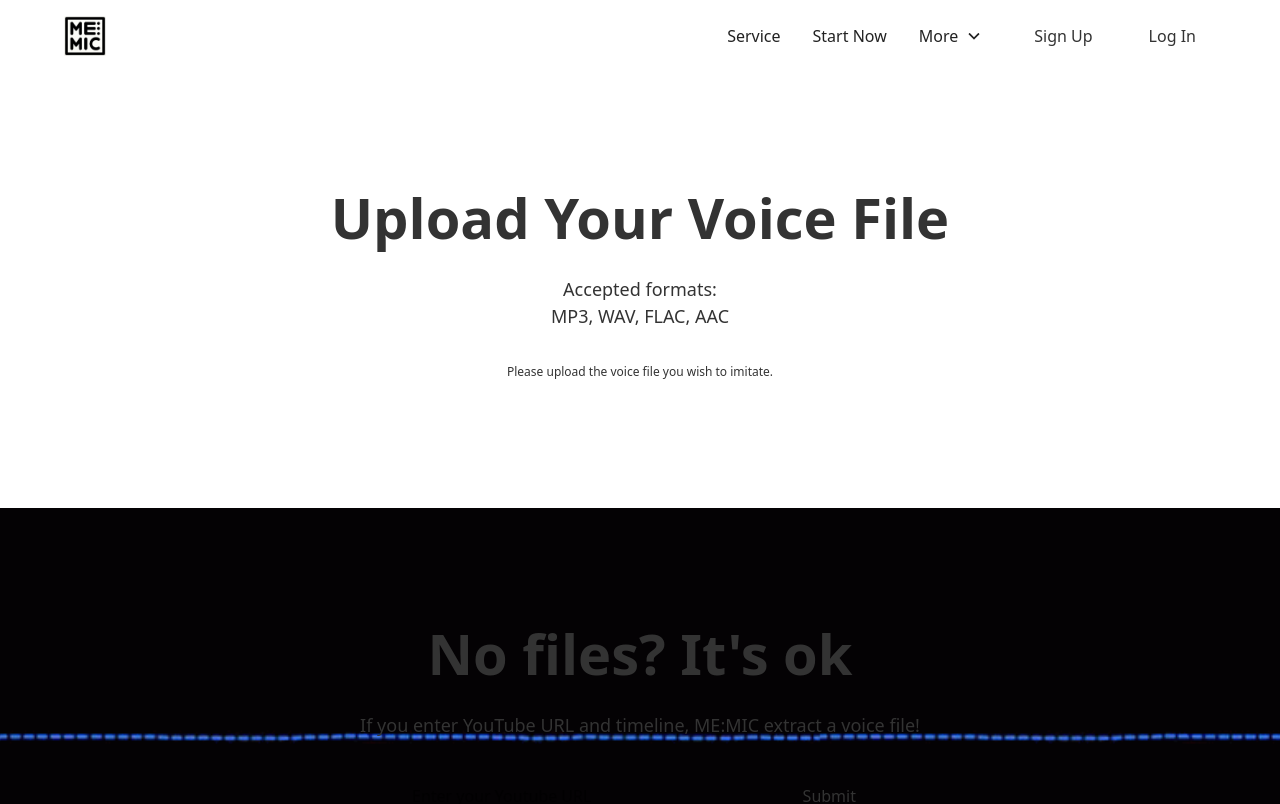
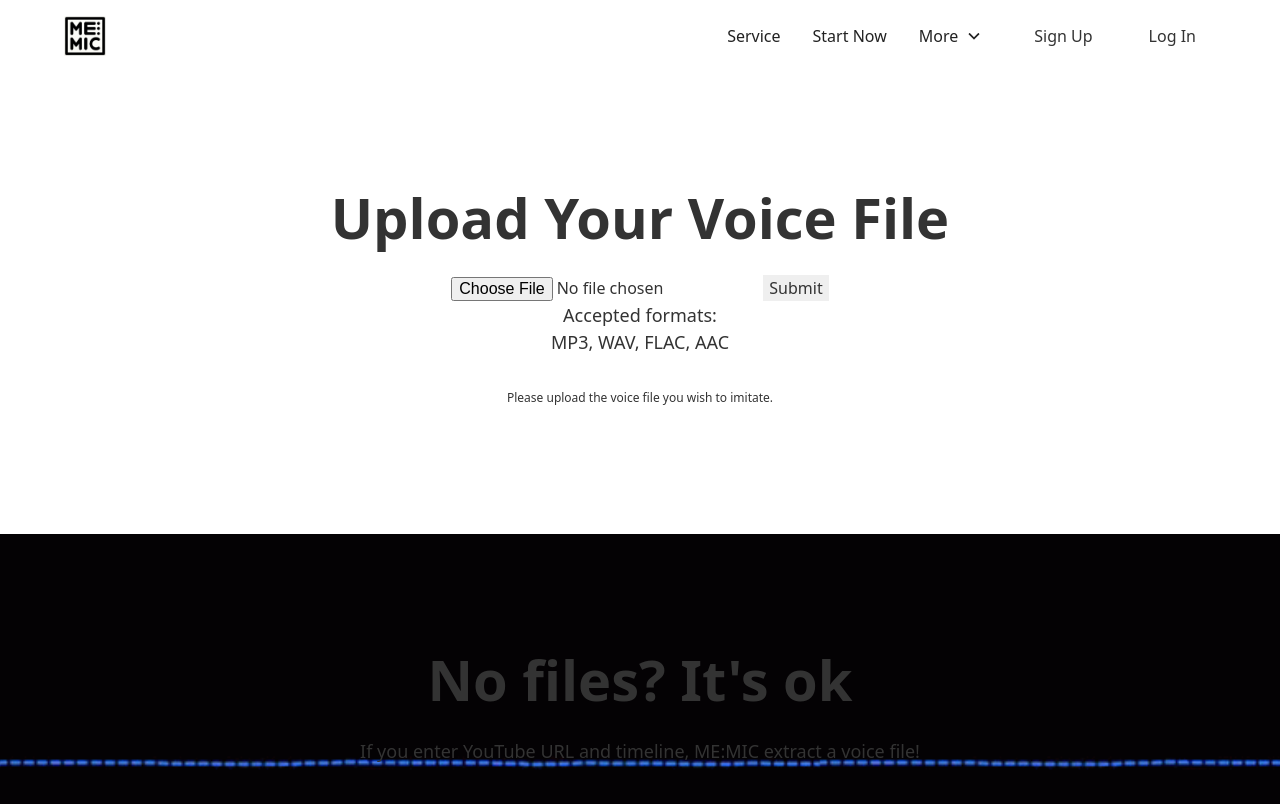
Before and after one commit to 2023-CapstoneDesign-MEMIC/MEMIC-front-react, a React (Create React App) app: page /input.html in a window 1280 px wide. Shown: the top 804 px of the page. Built offline with nearby package versions, Linux system fonts and the light colour scheme; no server answers.

Commit message:
Create AudioInputComponent.js(#3)

```diff
--- /dev/null
+++ b/src/views/AudioInputComponent.js
@@ -0,0 +1,31 @@
+import React, { useState } from 'react';
+import { useNavigate } from 'react-router-dom';
+
+const AudioInputComponent = () => {
+  const [file, setFile] = useState(null);
+  const navigate = useNavigate();
+
+  const handleFileChange = (event) => {
+    setFile(event.target.files[0]);
+  };
+
+  const handleSubmit = async () => {
+    if (file) {
+      // 서버로 파일 제출하는 로직을 여기에 구현합니다.
+      // 예: axios.post('/api/upload', formData);
+      // 파일 제출 후 RecordView 페이지로 이동
+      navigate('/record');
+    } else {
+      alert('오디오 파일을 선택해주세요.');
+    }
+  };
+
+  return (
+    <div>
+      <input type="file" accept="audio/*" onChange={handleFileChange} />
+      <button onClick={handleSubmit}>Submit</button>
+    </div>
+  );
+};
+
+export default AudioInputComponent;
--- a/src/views/InputView.js
+++ b/src/views/InputView.js
@@ -2,6 +2,7 @@
 
 import React from 'react'
 import { createScope, map, transformProxies } from './helpers'
+import AudioInputComponent from './AudioInputComponent';
 
 const scripts = [
   { loading: fetch("https://d3e54v103j8qbb.cloudfront.net/js/jquery-3.5.1.min.dc5e7f18c8.js?site=6526603ca6ecfaa934a69294").then(body => body.text()), isAsync: false },
@@ -206,6 +207,9 @@ class InputView extends React.Component {
                           <div className="af-class-margin-bottom af-class-margin-small">
                             <h1>Upload Your Voice File</h1>
                           </div>
+                          <div>
+                            <AudioInputComponent />
+                          </div>
                           <p className="af-class-text-size-medium">Accepted formats: <br />MP3, WAV, FLAC, AAC</p>
                           <div className="w-form">
                             <form id="email-form-3" name="email-form-3" data-name="Email Form 3" method="get" data-wf-page-id="6527ec791dad3c4809c77288" data-wf-element-id="63dbe20c-098b-7589-0d64-f8c1cb86eaab"><input type="text" className="af-class-text-field-3 w-input" maxLength={256} name="field-2" data-name="Field 2" placeholder="Example Text" role="uploadcare-uploader" id="field-2" required /></form>
@@ -378,5 +382,4 @@ class InputView extends React.Component {
 }
 
 export default InputView
-
 /* eslint-enable */
```
